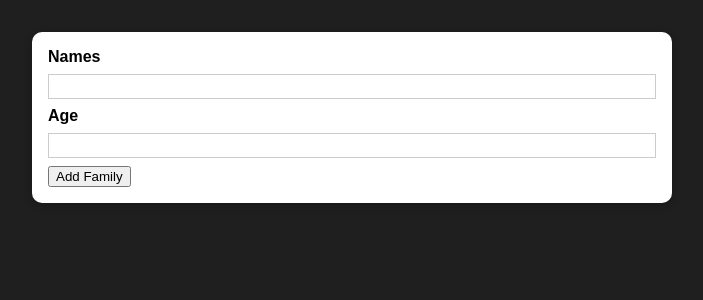
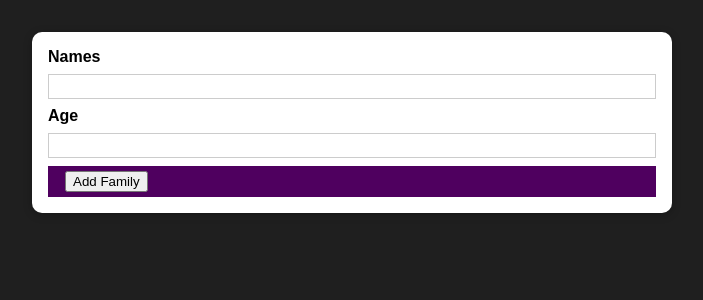
Before and after one commit to mohamuhsin/myfamily, a React (Create React App) app: page / in a window 1280 px wide. Shown: the top 300 px of the page, without its empty margins (288-991 px from the left). Built offline with nearby package versions, Linux system fonts and the light colour scheme.

Commit message:
started working on button component

```diff
--- a/src/components/AddFamily.js
+++ b/src/components/AddFamily.js
@@ -1,6 +1,7 @@
 import React from "react";
 import Card from "./Card";
 import classes from "./AddFamily.module.css";
+import Button from "./Button";
 
 const AddFamily = () => {
   const addFamilyHandler = (event) => {
@@ -15,7 +16,7 @@
           <input type="text" id="names" />
           <label htmlFor="age">Age</label>
           <input type="number" id="age" />
-          <button type="submit">Add Family</button>
+          <Button type="submit">Add Family</Button>
         </form>
       </Card>
     </React.Fragment>
--- a/src/components/Button.js
+++ b/src/components/Button.js
@@ -0,0 +1,11 @@
+import React from "react";
+import classes from "./Button.module.css";
+
+const Button = (props) => {
+  return (
+    <div className={classes.button}>
+      <button type={props.type || "button"}>{props.children}</button>
+    </div>
+  );
+};
+export default Button;
--- a/src/components/Button.module.css
+++ b/src/components/Button.module.css
@@ -0,0 +1,18 @@
+.button {
+  font: inherit;
+  border: 1px solid #4f005f;
+  background: #4f005f;
+  color: white;
+  padding: 0.25rem 1rem;
+  cursor: pointer;
+}
+
+.button:hover,
+.button:active {
+  background: #741188;
+  border-color: #741188;
+}
+
+.button:focus {
+  outline: none;
+}
```
